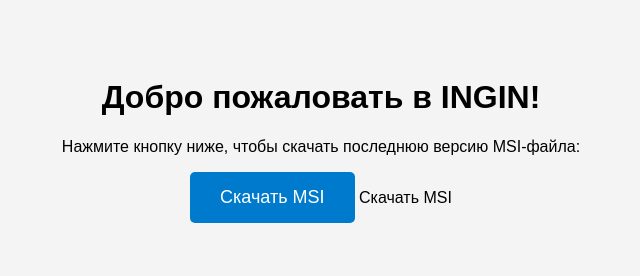
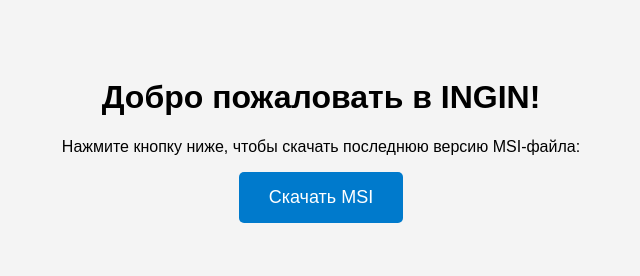
Before and after one commit to abcifra/ingin-distribution, a plain HTML site: page index.html in a window 1280 px wide. Shown: the whole page, without its empty margins (319-959 px from the left). Drawn offline with Linux system fonts and the light colour scheme.

Commit message:
Update index.html

```diff
--- a/index.html
+++ b/index.html
@@ -29,7 +29,6 @@
   <h1>Добро пожаловать в INGIN!</h1>
   <p>Нажмите кнопку ниже, чтобы скачать последнюю версию MSI-файла:</p>
   <a class="download-button" href="https://abcifra.github.io/ingin-distribution/placeholder.msi">Скачать MSI</a>
-    Скачать MSI
   </a>
 </body>
 </html>
```
